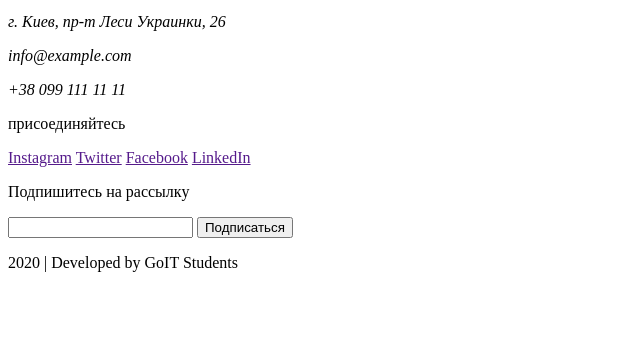
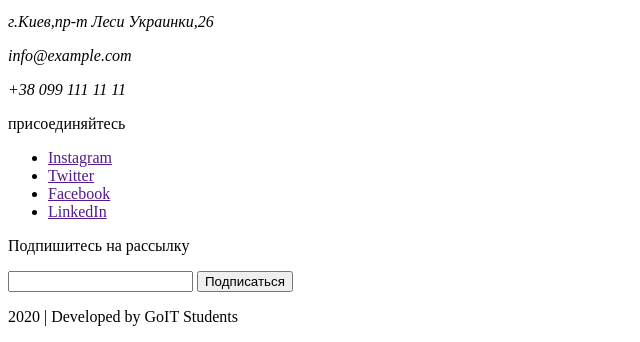
Before and after one commit to PolinaGaivoronska/goit-markup-hw-01, a plain HTML site: page index.html in a window 1280 px wide. Shown: the part 4032-4374 px from the top of the page, without its empty margins (0-640 px from the left). Before the commit the page ends 4320 px from the top, so only its background shows below. Drawn offline with Linux system fonts and the light colour scheme.

Commit message:
Исправляет Футтер

```diff
--- a/index.html
+++ b/index.html
@@ -165,15 +165,17 @@
     <footer>
         <p>Web Studio</p>
         <address>
-            <p>г. Киев, пр-т Леси Украинки, 26</p>
+            <p>г.Киев,пр-т Леси Украинки,26</p>
             <p>info@example.com</p>
             <p>+38 099 111 11 11</p>
           </address>
           <p>присоединяйтесь</p>
-            <a href="" aria-label="Ссылка на Instagram">Instagram</a>
-            <a href="" aria-label="Ссылка на Twitter">Twitter</a>
-            <a href="" aria-label="Ссылка на Facebook">Facebook</a>
-            <a href="" aria-label="Ссылка на LinkedIn">LinkedIn</a>
+          <ul>
+            <li><a href="" aria-label="Ссылка на Instagram">Instagram</a></li>
+            <li><a href="" aria-label="Ссылка на Twitter">Twitter</a></li>
+            <li><a href="" aria-label="Ссылка на Facebook">Facebook</a></li>
+            <li><a href="" aria-label="Ссылка на LinkedIn">LinkedIn</a></li>
+          </ul>
           <p>Подпишитесь на рассылку</p>
           <form>
             <input type="email">
```
